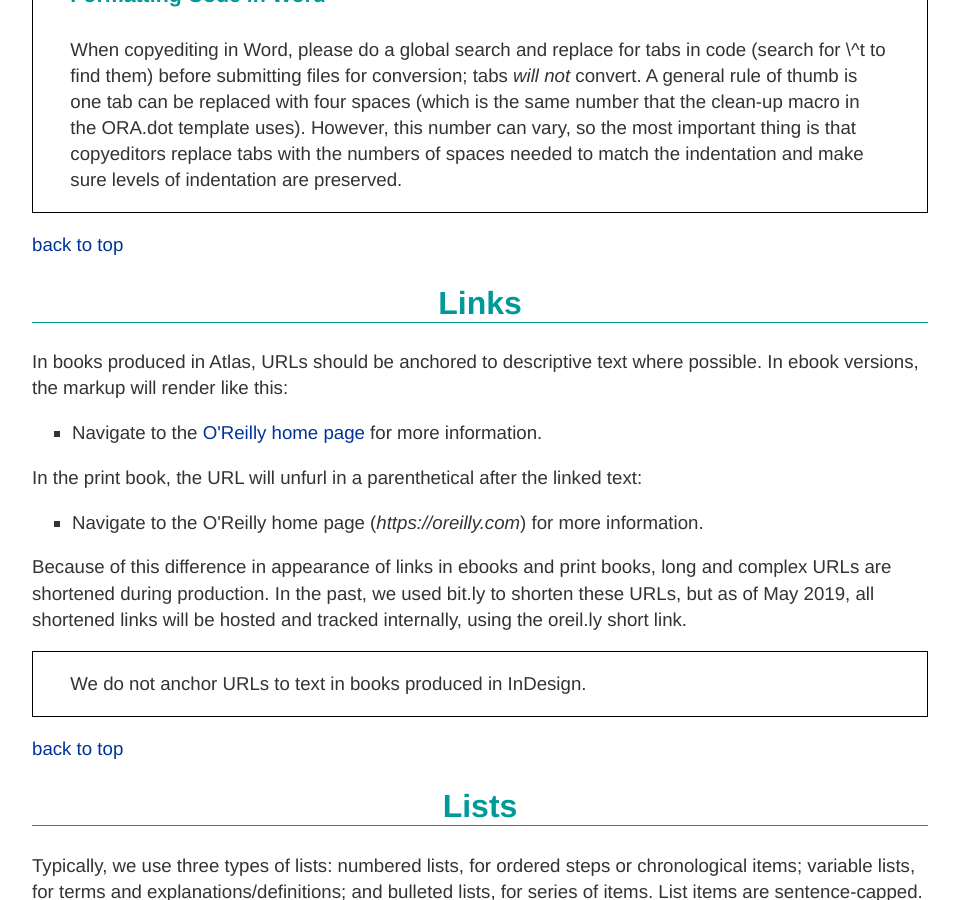
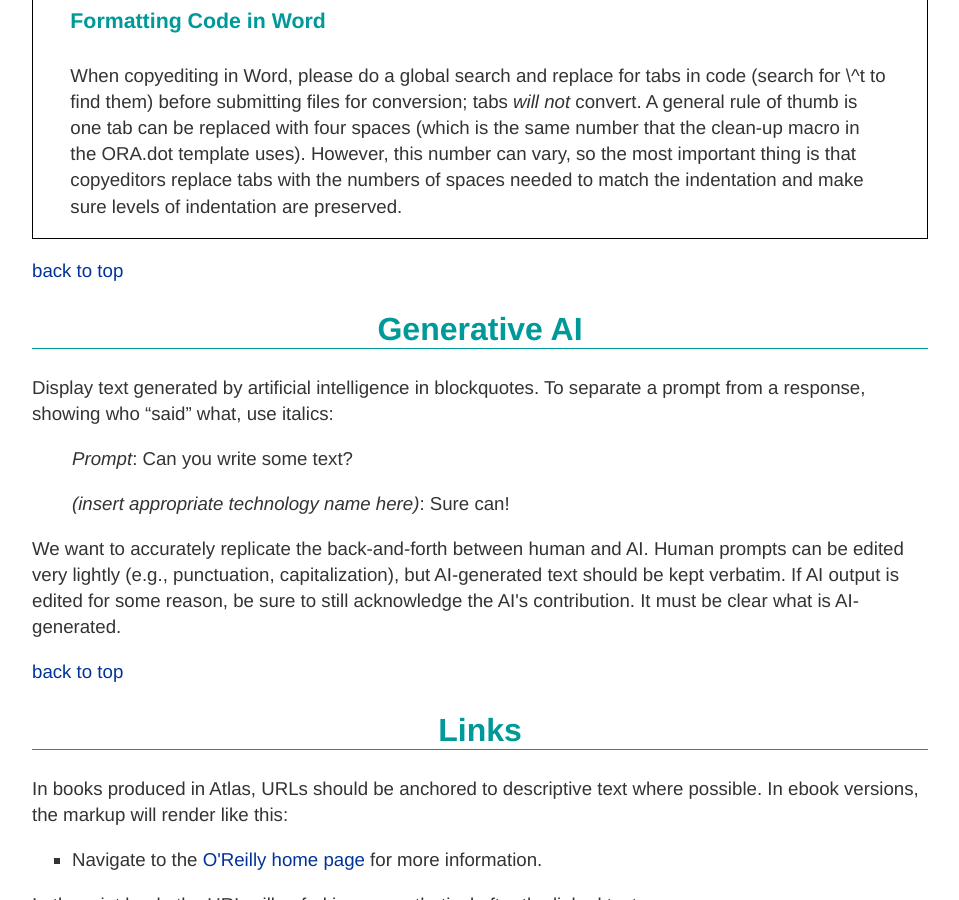
Before and after one commit to oreillymedia/production-resources, a Jekyll site: the page built from styleguide/index.md, in a window 1280 px wide and 900 px high, scrolled down 9852 px. Shown: the whole window, without its empty margins (160-1119 px from the left). Built offline with Jekyll 4.4.1, drawn with Linux system fonts in a browser that asks for light colours.

Commit message:
Add section on generative AI (based on Shortcut guidance)
New section "Generative AI"

```diff
--- a/styleguide/index.md
+++ b/styleguide/index.md
@@ -19,6 +19,7 @@ title: O'Reilly Style Guide
     * <a href="#line-length-ZKs1FLck">Line Length</a>
     * <a href="#syntax-highlighting-zVsXIecp">Syntax Highlighting</a>
     * <a href="#formatting-code-in-word-yDsgtXca">Formatting Code in Word</a>
+  * <a href="#gen_ai">Generative AI</a>
   * <a href="#links">Links</a>
   * <a href="#lists">Lists</a>
     * <a href="#numbered_list">Numbered list</a>
@@ -510,8 +511,20 @@ title: O'Reilly Style Guide
 <p><a href="#getting_started">back to top</a></p>
 </section>
 
-
-
+<section data-type="sect2" id="#gen_ai">
+ <h2>Generative AI</h2>
+
+ <p>Display text generated by artificial intelligence in blockquotes. To separate a prompt from a response, showing who “said” what, use italics:</p>
+
+ <blockquote>
+  <p><em>Prompt</em>: Can you write some text?</p>
+  <p><em>(insert appropriate technology name here)</em>: Sure can!</p>
+ </blockquote>
+
+ <p>We want to accurately replicate the back-and-forth between human and AI. Human prompts can be edited very lightly (e.g., punctuation, capitalization), but AI-generated text should be kept verbatim. If AI output is edited for some reason, be sure to still acknowledge the AI's contribution. It must be clear what is AI-generated.</p>
+
+<p><a href="#getting_started">back to top</a></p>
+</section>
 
 <section data-type="sect2" id="links">
 <h2>Links</h2>
```
